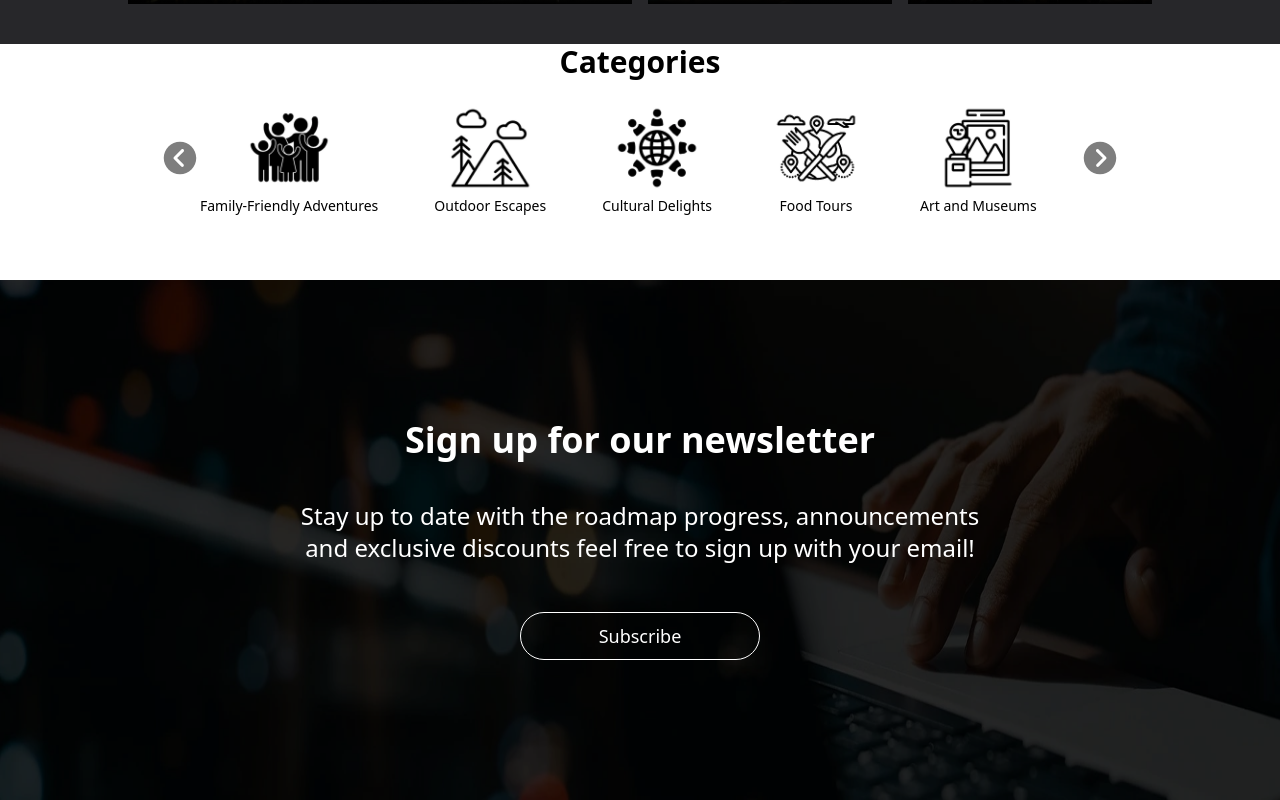
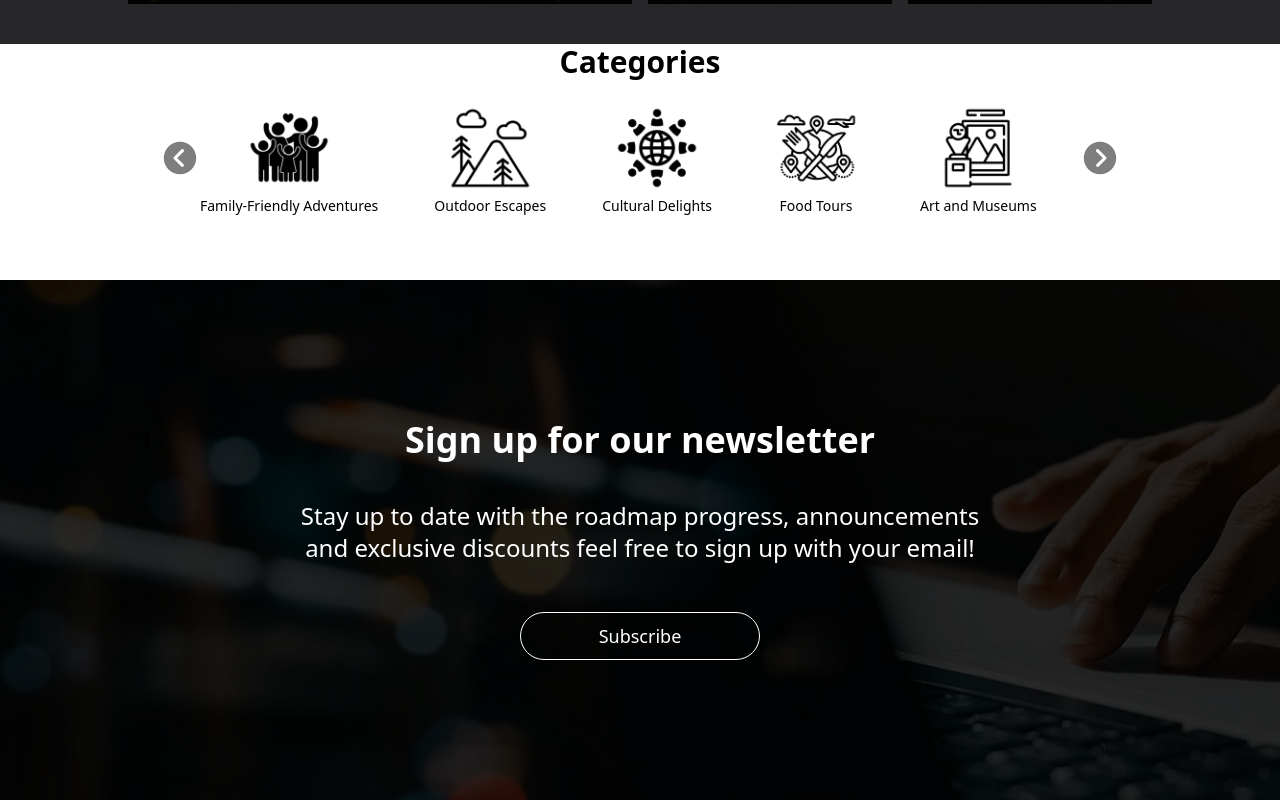
Before and after one commit to whobrowsesthewebg7/active-unity, a React (Vite) app: page / in a window 1280 px wide. Shown: the part 1232-2032 px from the top of the page. Built offline with nearby package versions, Linux system fonts and the light colour scheme.

Commit message:
fix: subscribe image aspect ratio issue

```diff
--- a/src/components/Subscription/Subscription.module.css
+++ b/src/components/Subscription/Subscription.module.css
@@ -1,29 +1,23 @@
 .container {
-  @apply relative h-96
-    lg:h-[520px];
+  @apply relative h-96 lg:h-[520px];
 }
 
 .image {
-  @apply w-full h-full;
+  @apply w-full h-full object-cover;
 }
 
 .content {
-  @apply h-full inset-0 flex items-center justify-center flex-col px-4 py-12 text-white absolute bg-black bg-opacity-60
-    md:px-10 md:py-16;
+  @apply h-full inset-0 flex items-center justify-center flex-col px-4 py-12 text-white absolute bg-black bg-opacity-60 md:px-10 md:py-16;
 }
 
 .title {
-  @apply text-3xl font-bold mb-4 text-center
-    lg:text-4xl lg:mb-10;
+  @apply text-3xl font-bold mb-4 text-center lg:text-4xl lg:mb-10;
 }
 
 .paragraph {
-  @apply text-lg mb-7 text-center
-    lg:text-2xl lg:mb-12 lg:w-[720px];
+  @apply text-lg mb-7 text-center lg:text-2xl lg:mb-12 lg:w-[720px];
 }
 
 .button {
-  @apply text-lg h-12 w-60 rounded-full bg-none mx-auto cursor-pointer hover:bg-zinc-100 hover:border-none
-    hover:text-zinc-900
-    border-white border transition-colors;
+  @apply text-lg h-12 w-60 rounded-full bg-none mx-auto cursor-pointer hover:bg-zinc-100 hover:border-none hover:text-zinc-900 border-white border transition-colors;
 }
```
